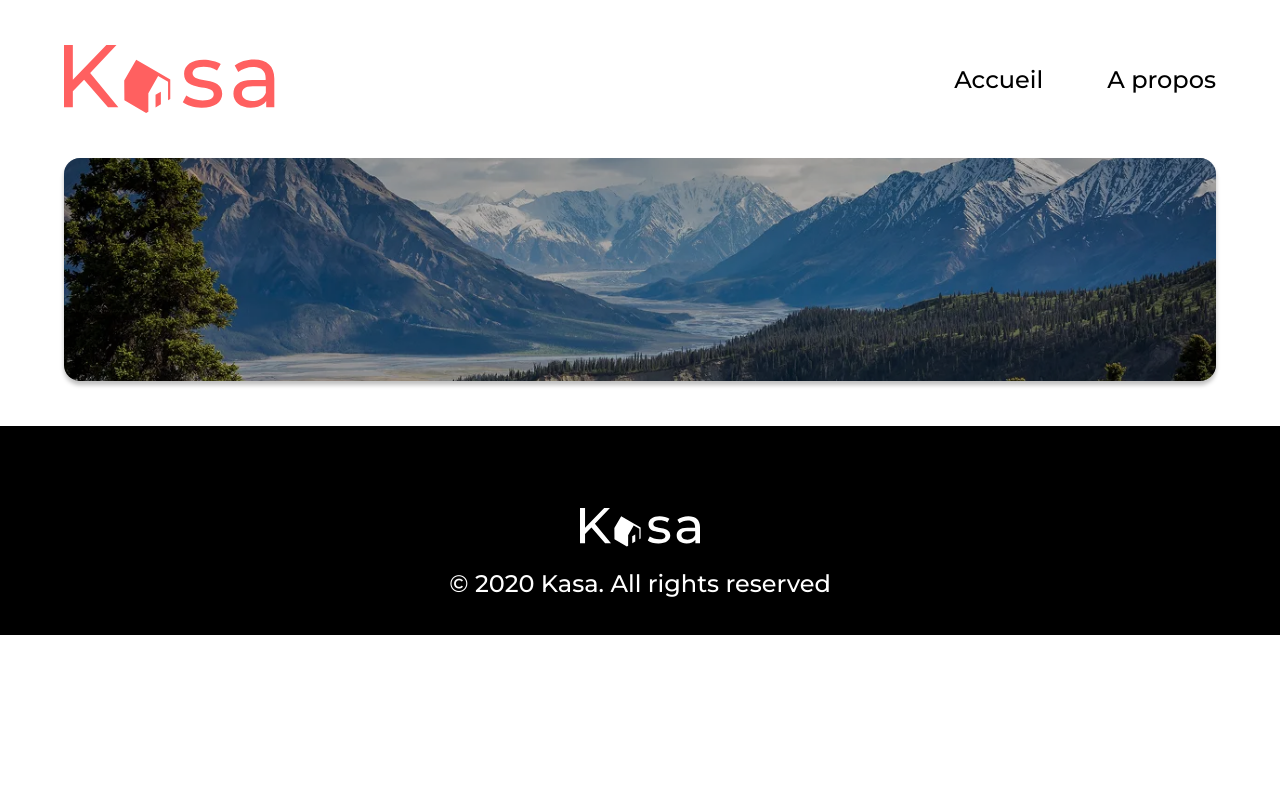
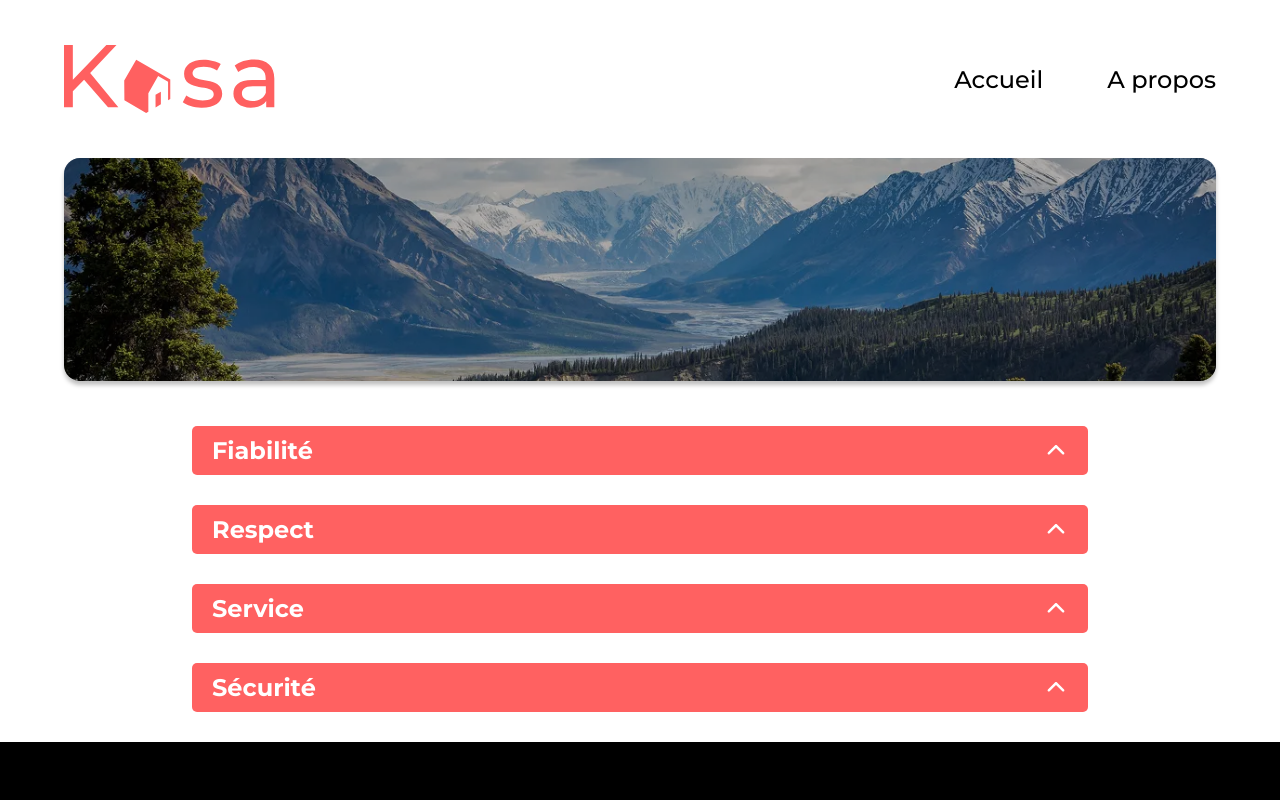
Before and after one commit to amandinedev/Kasa-app, a React (Vite) app: page /A-propos in a window 1280 px wide. Shown: the top 800 px of the page. Built offline with nearby package versions, Linux system fonts and the light colour scheme.

Commit message:
aPropos-page

```diff
--- /dev/null
+++ b/src/components/Collapsible/collapsible.jsx
@@ -0,0 +1,33 @@
+import React, { useState } from 'react';
+// import PropTypes from 'prop-types';
+import styles from './collapsible.module.scss';
+import chevron from '../../assets/chevron.svg';
+
+const Collapsible = ({ title, content }) => {
+  const [isOpen, setIsOpen] = useState(false);
+
+  return (
+    <div className={styles.collapsibleSection}>
+      <div className={styles.collapsible}>
+        <h2 className={styles.collapsibleTitle}>{title}</h2>
+        <button className={styles.collapsibleButton} onClick={() => setIsOpen(!isOpen)}>
+        <img className={`${styles.arrow} ${isOpen ? styles.open : ''}`} src={chevron}></img>
+      </button>
+      </div>
+      <div
+        className={`${styles.content} ${isOpen ? styles.visible : styles.collapsed}`}
+      >
+        <div className={styles.inner-content}>
+          {content}
+        </div>
+      </div>
+    </div>
+  );
+};
+
+// Collapsible.propTypes = {
+//   title: PropTypes.string.isRequired,
+//   content: PropTypes.node.isRequired
+// };
+
+export default Collapsible;
--- /dev/null
+++ b/src/components/Collapsible/collapsible.module.scss
@@ -0,0 +1,86 @@
+@import '../../styles/variables.scss';
+
+.collapsibleSection {
+  display: flex;
+  flex-direction: column;
+  align-items: center;
+  justify-content: center;
+  // gap: 20px;
+  width: 70vw;
+  margin: auto;
+  margin-bottom: 30px;
+  box-sizing: border-box;
+  @media (max-width: 600px) {
+    width: 90vw;
+    margin-right: 5vw;
+    margin-left: 5vw;
+  }
+}
+
+.collapsible {
+  position: relative;
+  display: flex;
+  justify-content: space-between;
+  align-items: center;
+  background-color: $main-color;
+  padding: 10px 20px;
+  border-radius: 5px;
+  width: 100%;
+}
+
+.collapsibleTitle {
+  color: $light;
+  font-size: 1.5em;
+}
+
+.collapsibleButton {
+  display: flex;
+  position: relative;
+  z-index: 0;
+  cursor: pointer;
+  background: none;
+  border: none;
+  appearance: none; /* Remove default button styling in Firefox */
+  -webkit-appearance: none; /* Remove default button styling in Safari/Chrome */
+}
+.arrow {
+  width: 24px;
+  transition: transform 0.2s ease-in-out;
+}
+
+.arrow.open {
+  transform: rotate(-180deg);
+}
+
+.content {
+  position: relative;
+  z-index: -1;
+  width: 100%;
+  overflow: hidden;
+  max-height: 0;
+  opacity: 0;
+  transition:
+    max-height 0.3s ease-in-out,
+    opacity 0.5s ease-in-out,
+   transform 0.3s ease-in-out;
+
+  background-color: $light-grey;
+  border-radius: 0 5px 5px 0;
+  font-size: 1em;
+}
+
+.content.visible {
+  max-height: 200px;
+  padding: 20px;
+  opacity: 1;
+   transform: translateY(0); /* No translation when open */
+}
+
+.content.collapsed {
+  transform: translateY(-50px); /* Move upwards a bit when closed */
+}
+
+.inner-content {
+  width: 100%;
+  padding: 20px;
+}
--- a/src/components/Router/router.jsx
+++ b/src/components/Router/router.jsx
@@ -14,7 +14,7 @@ function Router() {
           <Route path="/" element={<Home />} />
           <Route path="/A-propos" element={<APropos />} />
           <Route path="/Fiche-logement/:id" element={<FicheLogement />} />
-          <Route path="*" element={<Error404 />} />
+          <Route path="/*" element={<Error404 />} />
         </Routes>
       </Layout>
     </BrowserRouter>
--- a/src/pages/APropos/aPropos.jsx
+++ b/src/pages/APropos/aPropos.jsx
@@ -2,15 +2,39 @@ import React from 'react';
 import styles from './aPropos.module.scss';
 import Banner from '../../components/Banner/banner';
 import bannerAPropos from '../../assets/bannerAPropos.webp';
+import Collapsible from '../../components/Collapsible/collapsible.jsx';
 
-function APropos(){
-return(
+function APropos() {
+  const data = [
+    {
+      title: 'Fiabilité',
+      content: `Les annonces postées sur Kasa garantissent une fiabilité
+      totale. Les photos sont conformes aux logements, et toutes les
+      informations sont régulièrement vérifiées par nos équipes.`
+    },
+    { title: 'Respect', content: `La bienveillance fait partie des valeurs
+        fondatrices de Kasa. Tout comportement discriminatoire ou de perturbation
+        du voisinage entrainera une exclusion de notre plateforme.` },
+    { title: 'Service', content: `La qualité du service est au cour de notre
+        engagement chez Kasa. Nous veillons a ce que chaque interaction,que ce soit
+        avec nos hotes ou nos locataires, soit empreinte de respect et de bienveillance.`},
+    { title: 'Sécurité', content: `La sécurité est la priorité de Kasa. Aussi bien pour
+        nos hotes que pour les voyageurs, chaque logement correspond aux critères de
+        sécurité établis par nos services. En laissant une note aussi bien à l'hôte qu'au
+        locataire, cela permet à nos équipes de vérifier que les standards sont bien respectés.
+        Nous organisons également des ateliers sur la sécurité domestique pour nos hôtes.` },
+  ];
+  return (
     <div>
-        <div className={styles.aProposBanner}></div>
-        <Banner imageSource={bannerAPropos} />
-
+      <div className={styles.aProposBanner}></div>
+      <Banner imageSource={bannerAPropos} />
+      <div className={styles.collapsible}>
+        {data.map((item, index) => (
+          <Collapsible key={index} title={item.title} content={item.content} />
+        ))}
+      </div>
     </div>
-);
+  );
 }
 
 export default APropos;
--- a/src/pages/APropos/aPropos.module.scss
+++ b/src/pages/APropos/aPropos.module.scss
@@ -10,3 +10,8 @@
         height: 100px;
     }
 }
+
+    .collapsible{
+        width: 90vw;
+        box-sizing: border-box;
+    }
--- a/src/styles/index.scss
+++ b/src/styles/index.scss
@@ -2,7 +2,7 @@
 *{
   margin: 0;
   padding: 0;
-  // box-sizing: border-box;
+  box-sizing: border-box;
 }
 :root {
   width: 100vw;
@@ -34,6 +34,7 @@ body{
   // display: flex;
   min-width: 320px;
   min-height: 100vh;
+  height: auto;
   padding-top: 45px;
   padding-left: 5vw;
   padding-right: 5vw;
--- a/src/styles/variables.scss
+++ b/src/styles/variables.scss
@@ -1,6 +1,7 @@
 $dark: hsla(0, 0%, 0%, 1);
 $light: hsla(0, 0%, 100%, 1);
 $grey: hsla(0, 0%, 97%, 1);
+$light-grey: #FBFBFB;
 $main-color: hsla(0, 100%, 69%, 1);
 $main-bg-color: hsla(0, 0%, 100%, 1);
 $home-banner-darken: hsla(0, 0%, 0%, 0.6);
```
Also changed, not shown: src/assets/chevron.svg (added).
